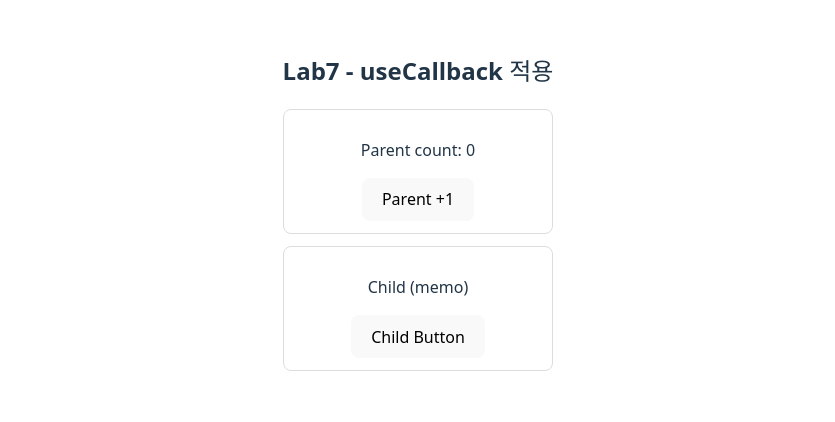
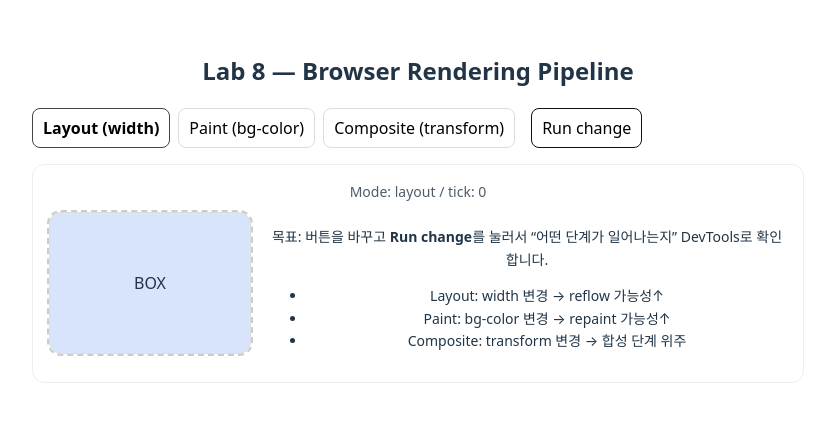
Before and after one commit to DAYHO00/EVERYDAY_frontend, a React app in the folder demo/: page / in a window 1280 px wide. Shown: the part 192-614 px from the top of the page, without its empty margins (222-1057 px from the left). Built offline with nearby package versions, Linux system fonts and the light colour scheme; the HTML template or start-up script is replaced by a standard one.

Commit message:
[CS] front

```diff
--- a/demo/src/App.tsx
+++ b/demo/src/App.tsx
@@ -1,11 +1,11 @@
 import { useState } from "react";
 import "./App.css";
-import Lab7 from "./experiments/lab_7/lab7";
+import Lab8 from "./experiments/lab_8/lab8";
 
 function App() {
   return (
     <div className="App" style={{ padding: "1rem" }}>
-      <Lab7 />
+      <Lab8 />
     </div>
   );
 }
--- /dev/null
+++ b/demo/src/experiments/lab_8/lab8.css
@@ -0,0 +1,90 @@
+.lab8 {
+  padding: 16px;
+  font-family:
+    system-ui,
+    -apple-system,
+    Segoe UI,
+    Roboto,
+    "Noto Sans KR",
+    sans-serif;
+}
+
+.controls {
+  display: flex;
+  gap: 8px;
+  align-items: center;
+  flex-wrap: wrap;
+  margin: 12px 0 16px;
+}
+
+.controls button {
+  padding: 8px 10px;
+  border: 1px solid #ddd;
+  background: #fff;
+  border-radius: 8px;
+  cursor: pointer;
+}
+
+.controls button.active {
+  border-color: #444;
+  font-weight: 700;
+}
+
+.controls button.run {
+  margin-left: 8px;
+  border-color: #111;
+}
+
+.stage {
+  border: 1px solid #eee;
+  border-radius: 12px;
+  padding: 16px;
+}
+
+.label {
+  font-size: 14px;
+  margin-bottom: 10px;
+  opacity: 0.8;
+}
+
+.row {
+  display: flex;
+  gap: 16px;
+  align-items: flex-start;
+}
+
+.box {
+  height: 140px;
+  width: 200px;
+  border-radius: 12px;
+  border: 1px solid #ddd;
+  display: grid;
+  place-items: center;
+  user-select: none;
+  background: rgba(100, 149, 237, 0.25);
+  /* 애니메이션 느낌을 위해 transition 넣기 */
+  transition:
+    width 200ms ease,
+    background-color 200ms ease,
+    transform 200ms ease;
+}
+
+/* 모드별로 시각적으로도 구분 */
+.box.layout {
+  outline: 2px dashed rgba(0, 0, 0, 0.2);
+}
+
+.box.paint {
+  outline: 2px dashed rgba(255, 140, 0, 0.35);
+}
+
+.box.composite {
+  outline: 2px dashed rgba(34, 139, 34, 0.35);
+  will-change: transform; /* 컴포지팅 실험에 도움 */
+}
+
+.info {
+  max-width: 520px;
+  font-size: 14px;
+  line-height: 1.6;
+}
--- /dev/null
+++ b/demo/src/experiments/lab_8/lab8.tsx
@@ -0,0 +1,90 @@
+import { useMemo, useRef, useState } from "react";
+import "./lab8.css";
+
+type Mode = "layout" | "paint" | "composite";
+
+export default function Lab8() {
+  const [mode, setMode] = useState<Mode>("layout");
+  const [tick, setTick] = useState(0);
+
+  // 현재 모드에 따라 className만 바뀌게 만들기
+  const boxClass = useMemo(() => {
+    if (mode === "layout") return "box layout";
+    if (mode === "paint") return "box paint";
+    return "box composite";
+  }, [mode]);
+
+  // 버튼 클릭 시 “변화가 계속 발생”하도록 tick 증가
+  const onRun = () => setTick((v) => v + 1);
+
+  // tick을 실제 스타일 변경 트리거로 사용(아래 style에서 활용)
+  const dynamicStyle = useMemo(() => {
+    if (mode === "layout") {
+      // 레이아웃을 건드리는 속성
+      return { width: 200 + (tick % 2) * 120 };
+    }
+    if (mode === "paint") {
+      // 페인트만 바뀌는 속성 (대부분 layout은 그대로)
+      return {
+        backgroundColor: tick % 2 === 0 ? "" : "rgba(255, 140, 0, 0.35)",
+      };
+    }
+    // 컴포지팅 단계에서 처리되기 쉬운 속성
+    return { transform: `translateX(${(tick % 2) * 140}px)` };
+  }, [mode, tick]);
+
+  return (
+    <div className="lab8">
+      <h2>Lab 8 — Browser Rendering Pipeline</h2>
+
+      <div className="controls">
+        <button
+          className={mode === "layout" ? "active" : ""}
+          onClick={() => setMode("layout")}
+        >
+          Layout (width)
+        </button>
+        <button
+          className={mode === "paint" ? "active" : ""}
+          onClick={() => setMode("paint")}
+        >
+          Paint (bg-color)
+        </button>
+        <button
+          className={mode === "composite" ? "active" : ""}
+          onClick={() => setMode("composite")}
+        >
+          Composite (transform)
+        </button>
+
+        <button className="run" onClick={onRun}>
+          Run change
+        </button>
+      </div>
+
+      <div className="stage">
+        <div className="label">
+          Mode: {mode} / tick: {tick}
+        </div>
+
+        <div className="row">
+          <div className={boxClass} style={dynamicStyle}>
+            BOX
+          </div>
+
+          <div className="info">
+            <p>
+              <b>목표</b>: 버튼을 바꾸고 <b>Run change</b>를 눌러서 “어떤 단계가
+              일어나는지” DevTools로 확인합니다.
+            </p>
+            <ul>
+              <li>Layout: width 변경 → reflow 가능성↑</li>
+              <li>Paint: bg-color 변경 → repaint 가능성↑</li>
+              <li>Composite: transform 변경 → 합성 단계 위주</li>
+            </ul>
+          </div>
+        </div>
+      </div>
+    </div>
+  );
+}
```
